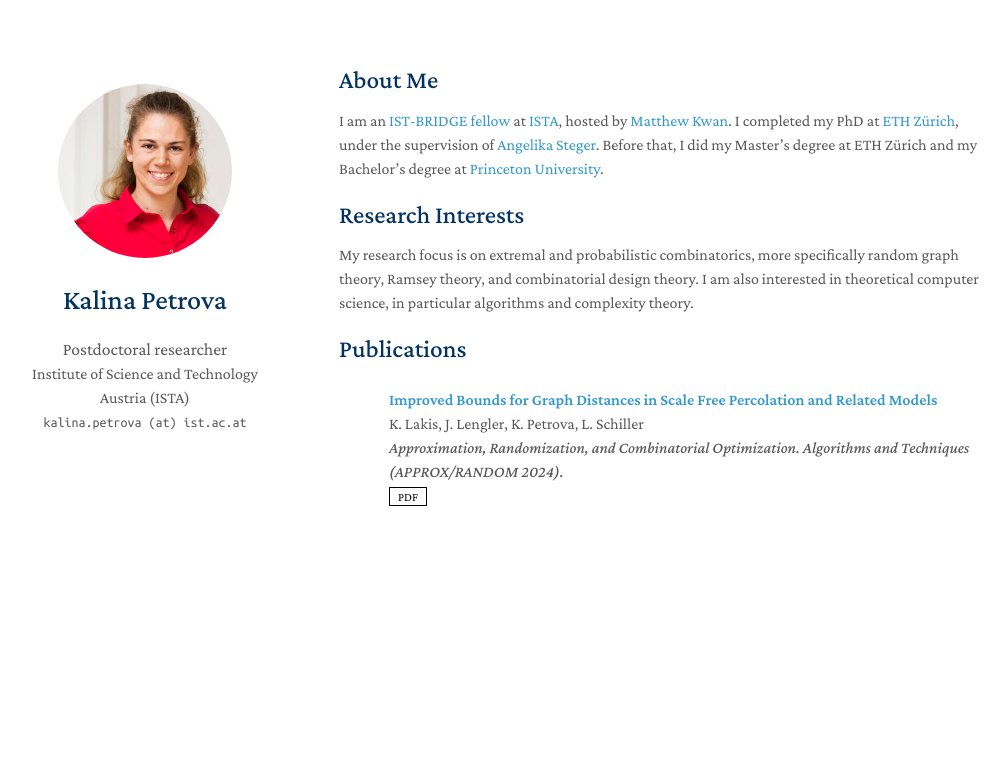
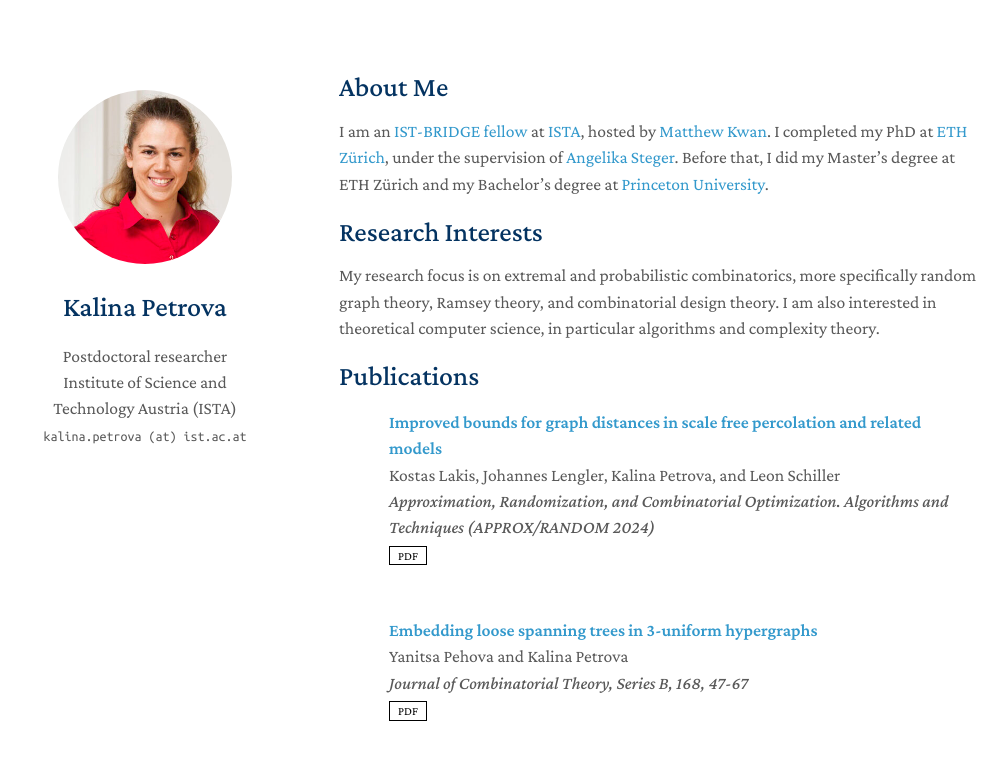
Before and after one commit to kpetrova/kpetrova.github.io, a Jekyll site: the page built from index.md, in a window 1280 px wide. Shown: the top 760 px of the page, without its empty margins (131-1139 px from the left). Built offline with Jekyll 4.4.1, drawn with Linux system fonts in a browser that asks for light colours; a style sheet for code colours, icons or effects is not loaded.

Commit message:
Added a publication

```diff
--- a/_data/publications.yml
+++ b/_data/publications.yml
@@ -1,6 +1,11 @@
 main:
 
-  - title: Improved Bounds for Graph Distances in Scale Free Percolation and Related Models
-    authors: K. Lakis, J. Lengler, K. Petrova, L. Schiller
-    conference: Approximation, Randomization, and Combinatorial Optimization. Algorithms and Techniques (APPROX/RANDOM 2024).
+  - title: Improved bounds for graph distances in scale free percolation and related models
+    authors: Kostas Lakis, Johannes Lengler, Kalina Petrova, and Leon Schiller
+    conference: Approximation, Randomization, and Combinatorial Optimization. Algorithms and Techniques (APPROX/RANDOM 2024)
     pdf: https://arxiv.org/pdf/2405.07217
+
+  - title: Embedding loose spanning trees in 3-uniform hypergraphs
+    authors: Yanitsa Pehova and Kalina Petrova
+    journal: Journal of Combinatorial Theory, Series B, 168, 47-67
+    pdf: https://arxiv.org/abs/2301.09630
--- a/_includes/publications.md
+++ b/_includes/publications.md
@@ -18,8 +18,14 @@
   <div class="col-sm-9" style="position: relative;padding-right: 15px;padding-left: 20px;">
       <div class="title"><a href="{{ link.pdf }}">{{ link.title }}</a></div>
       <div class="author">{{ link.authors }}</div>
+      {% if link.conference %}
       <div class="periodical"><em>{{ link.conference }}</em>
       </div>
+      {% endif %}
+      {% if link.journal %}
+      <div class="periodical"><em>{{ link.journal }}</em>
+      </div>
+      {% endif %}
     <div class="links">
       {% if link.pdf %}
       <a href="{{ link.pdf }}" class="btn btn-sm z-depth-0" role="button" target="_blank" style="font-size:12px;">PDF</a>
--- a/_sass/minimal-light-no-dark-mode.scss
+++ b/_sass/minimal-light-no-dark-mode.scss
@@ -1,3 +1,7 @@
+body {
+  font-size: 1.1rem;
+}
+
 .pub-row {
   display: flex;
   align-items: center;}
```
